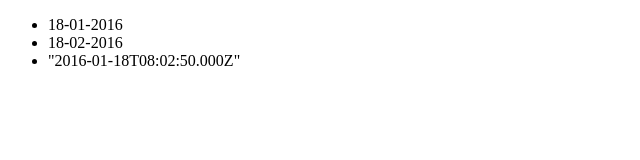
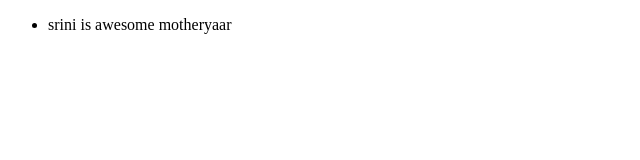
Before and after one commit to srini88/angularBasics, a plain HTML site: page index.html in a window 1280 px wide. Shown: the whole page, without its empty margins (0-640 px from the left). Drawn offline with nearby package versions, Linux system fonts and the light colour scheme.

Commit message:
myown Filter

```diff
--- a/index.html
+++ b/index.html
@@ -10,9 +10,9 @@
 <div ng-controller="myController">
 
 <ul>
-	<li>{{today | date:'dd-MM-yyyy'}}</li> <!-- 18-01-2016 -->
-	<li>{{today | date:'dd-mm-yyyy'}}</li> <!-- 18-52-2016 --><!-- looks wrong use MM insted -->
-	<li>{{today}}</li> <!--"2016-01-18T07:53:06.195Z"-->
+<li>{{sample | myOwnFilter}}</li>
+
+<!-- my ownFilter addds motheryarr -->
 </ul>
 
 
--- a/js.js
+++ b/js.js
@@ -3,12 +3,15 @@ var myApp = angular.module("myApp", []);
 // The angular object is a global object created by the AngularJS JavaScript which is included at the beginning of the page.
 myApp.controller('myController', ['$scope', function($scope){
 	$scope.hello = {};
+	$scope.sample = "srini is awesome";
 	$scope.arr1= ["apple", "orange", "kiwi"];
+}]);
 
-	$scope.items  = [ {text : "one"}, {text : "two"}, {text : "three"}, {text : "four"} ];
-	$scope.today = new Date();
-
-}]);
+myApp.filter("myOwnFilter", function(){    // not working when I remove one funct and put everything at root
+	return function(boo){
+		return boo + "  motheryaar";
+	}
+});
 
 // we get op
 // {"text":"one"}
```
